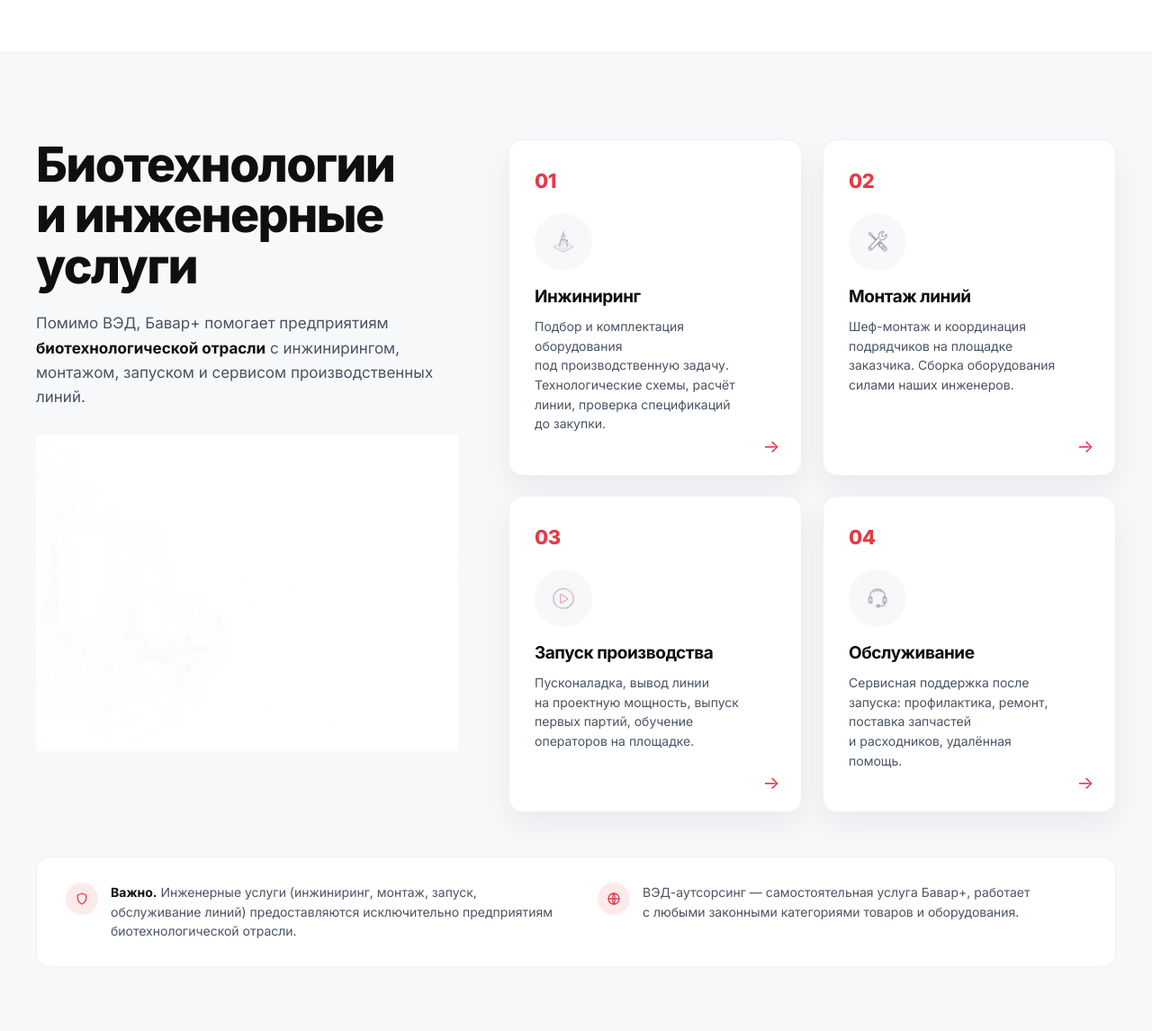
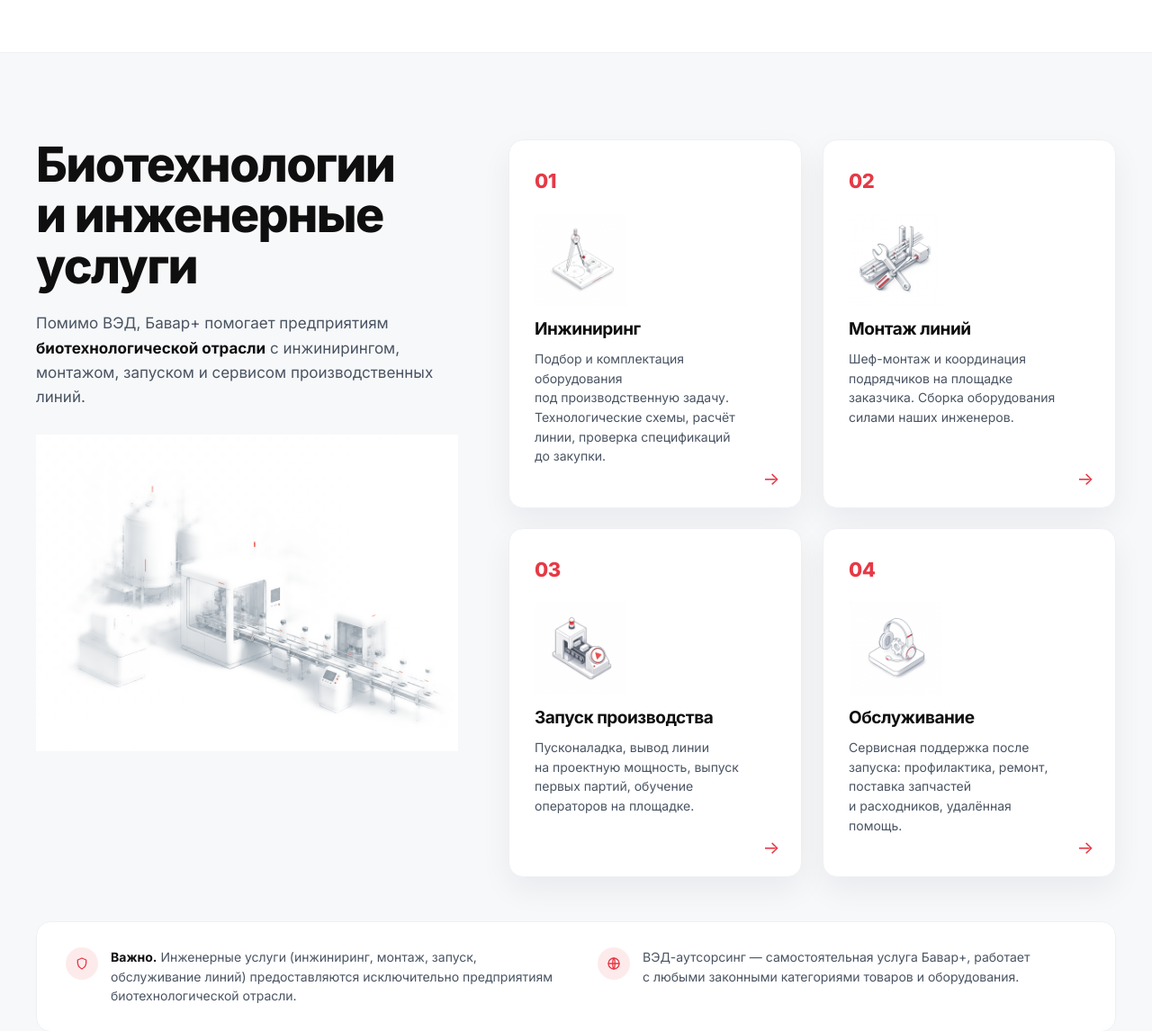
Before and after one commit to ArtemCrazy/bavarplus, a PHP site: page / in a window 1280 px wide. Shown: the part 3596-4742 px from the top of the page at 90% size. Run offline with PHP 8.4, Linux system fonts and the light colour scheme.

Commit message:
Block 05: swap to richer isometric 3D scenes; enlarge card icons
New client renders (production line + 4 isometric service scenes) replace
the flat line icons. Icon box enlarged to 104px and the gray circle dropped
so the detailed scenes read clearly. Same whiten+multiply processing.

Co-Authored-By: Claude Opus 4.8 <noreply@anthropic.com>

```diff
--- a/assets/styles.css
+++ b/assets/styles.css
@@ -1134,18 +1134,16 @@ p { margin: 0; }
   margin-bottom: 18px;
 }
 .bio-card__icon {
-  width: 64px;
-  height: 64px;
-  border-radius: 50%;
-  background: var(--bg-alt);
+  width: 104px;
+  height: 104px;
   display: flex;
   align-items: center;
   justify-content: center;
-  margin-bottom: 18px;
+  margin-bottom: 14px;
 }
 .bio-card__icon img {
-  width: 60%;
-  height: 60%;
+  width: 100%;
+  height: 100%;
   object-fit: contain;
   mix-blend-mode: multiply;
 }
--- a/index.html
+++ b/index.html
@@ -8,7 +8,7 @@
 <link rel="preconnect" href="https://fonts.googleapis.com">
 <link rel="preconnect" href="https://fonts.gstatic.com" crossorigin>
 <link href="https://fonts.googleapis.com/css2?family=Inter:wght@400;500;600;700;800;900&display=swap" rel="stylesheet">
-<link rel="stylesheet" href="assets/styles.css?v=69">
+<link rel="stylesheet" href="assets/styles.css?v=70">
 </head>
 <body>
 
@@ -311,35 +311,35 @@
           Помимо ВЭД, Бавар+ помогает предприятиям <strong>биотехнологической отрасли</strong>
           с&nbsp;инжинирингом, монтажом, запуском и&nbsp;сервисом производственных линий.
         </p>
-        <img class="bio__illo" src="assets/bio-line.png?v=1" alt="Производственная биотех-линия">
+        <img class="bio__illo" src="assets/bio-line.png?v=2" alt="Производственная биотех-линия">
       </div>
 
       <!-- Правая колонка: 4 карточки услуг -->
       <div class="bio__cards">
         <div class="bio-card">
           <div class="bio-card__num">01</div>
-          <div class="bio-card__icon"><img src="assets/ind-eng.png?v=1" alt=""></div>
+          <div class="bio-card__icon"><img src="assets/ind-eng.png?v=2" alt=""></div>
           <h4 class="bio-card__title">Инжиниринг</h4>
           <p class="bio-card__desc">Подбор и&nbsp;комплектация оборудования под&nbsp;производственную задачу. Технологические схемы, расчёт линии, проверка спецификаций до&nbsp;закупки.</p>
           <span class="bio-card__arrow" aria-hidden="true">→</span>
         </div>
         <div class="bio-card">
           <div class="bio-card__num">02</div>
-          <div class="bio-card__icon"><img src="assets/ind-mount.png?v=1" alt=""></div>
+          <div class="bio-card__icon"><img src="assets/ind-mount.png?v=2" alt=""></div>
           <h4 class="bio-card__title">Монтаж линий</h4>
           <p class="bio-card__desc">Шеф-монтаж и&nbsp;координация подрядчиков на&nbsp;площадке заказчика. Сборка оборудования силами наших инженеров.</p>
           <span class="bio-card__arrow" aria-hidden="true">→</span>
         </div>
         <div class="bio-card">
           <div class="bio-card__num">03</div>
-          <div class="bio-card__icon"><img src="assets/ind-launch.png?v=1" alt=""></div>
+          <div class="bio-card__icon"><img src="assets/ind-launch.png?v=2" alt=""></div>
           <h4 class="bio-card__title">Запуск производства</h4>
           <p class="bio-card__desc">Пусконаладка, вывод линии на&nbsp;проектную мощность, выпуск первых партий, обучение операторов на&nbsp;площадке.</p>
           <span class="bio-card__arrow" aria-hidden="true">→</span>
         </div>
         <div class="bio-card">
           <div class="bio-card__num">04</div>
-          <div class="bio-card__icon"><img src="assets/ind-service.png?v=1" alt=""></div>
+          <div class="bio-card__icon"><img src="assets/ind-service.png?v=2" alt=""></div>
           <h4 class="bio-card__title">Обслуживание</h4>
           <p class="bio-card__desc">Сервисная поддержка после запуска: профилактика, ремонт, поставка запчастей и&nbsp;расходников, удалённая помощь.</p>
           <span class="bio-card__arrow" aria-hidden="true">→</span>
```
Also changed, not shown: assets/bio-line.png, assets/ind-eng.png, assets/ind-launch.png, assets/ind-mount.png, assets/ind-service.png.
